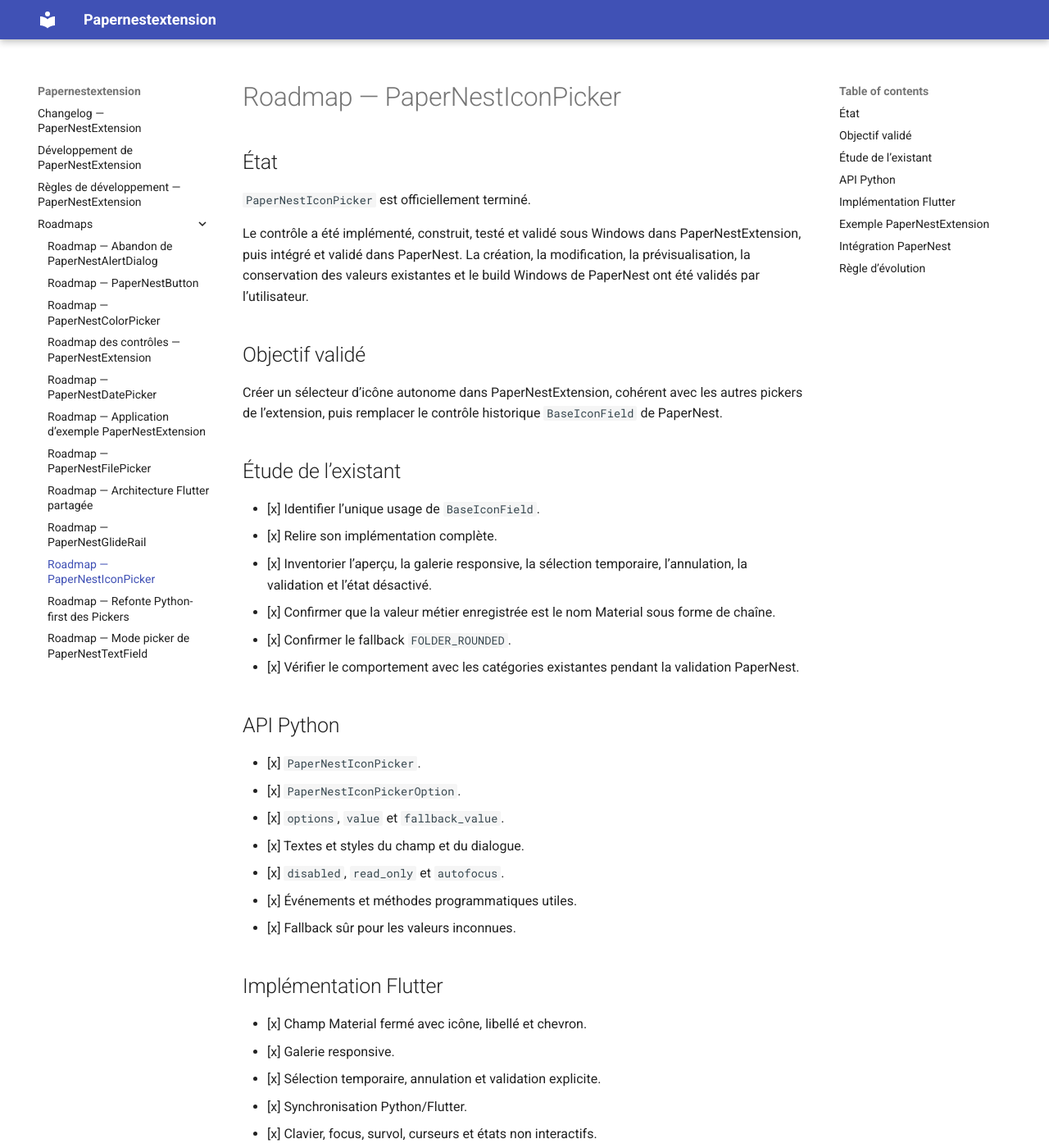
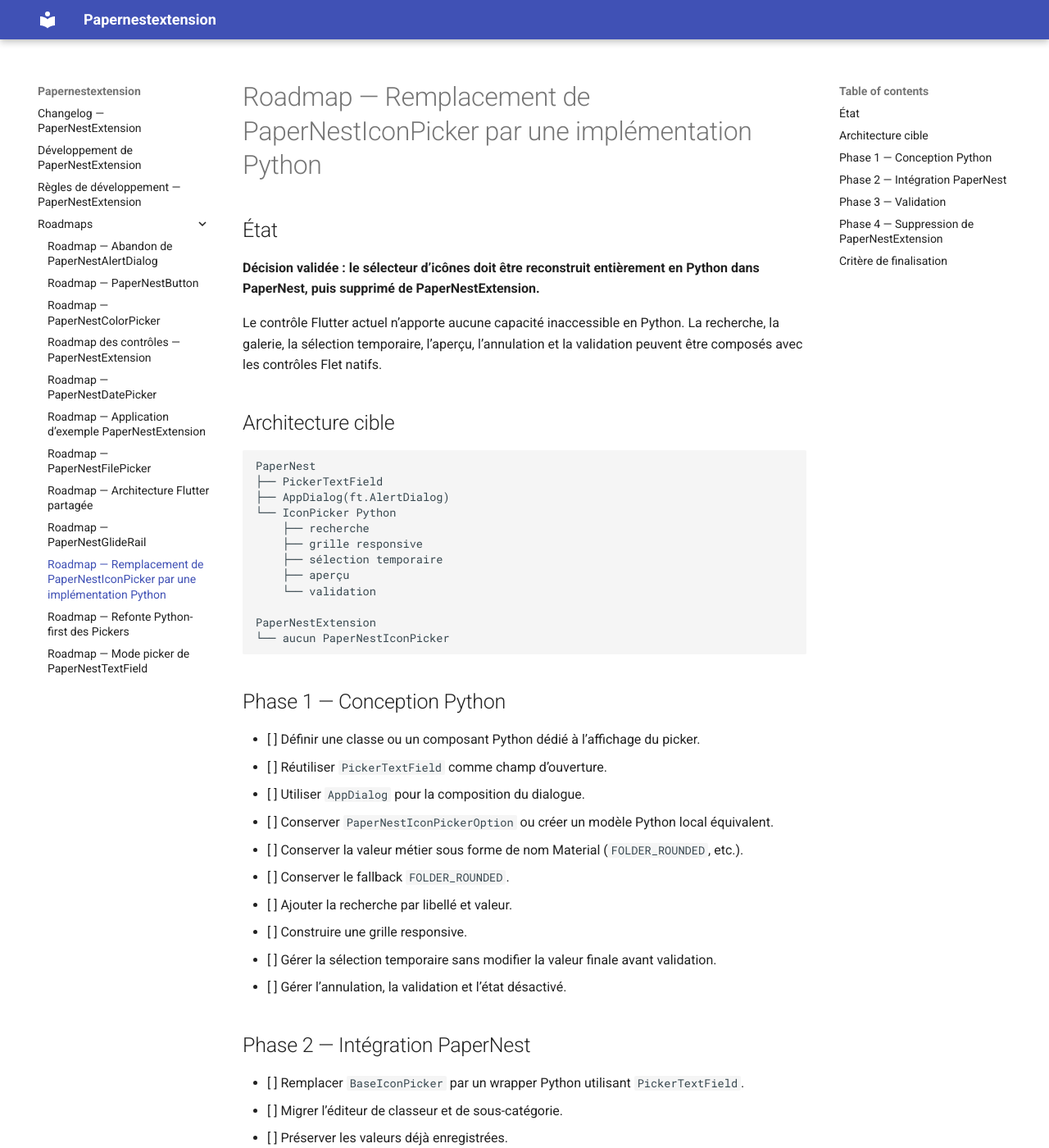
Before and after one commit to Drenae/PaperNestExtension, an MkDocs documentation site: the page built from docs/roadmaps/ROADMAP_ICON_PICKER.md, in a window 1280 px wide and 1400 px high. Shown: the whole window at 82% size. Built offline with MkDocs 1.6.1 and Material for MkDocs 9.7.7, drawn with Linux system fonts in a browser that asks for light colours; some of the changed text lies outside the part shown.

Commit message:
docs: redefine IconPicker roadmap for Python-only implementation

````diff
--- a/docs/roadmaps/ROADMAP_ICON_PICKER.md
+++ b/docs/roadmaps/ROADMAP_ICON_PICKER.md
@@ -1,63 +1,75 @@
-# Roadmap — PaperNestIconPicker
+# Roadmap — Remplacement de PaperNestIconPicker par une implémentation Python
 
 ## État
 
-`PaperNestIconPicker` est officiellement terminé.
+**Décision validée : le sélecteur d’icônes doit être reconstruit entièrement en Python dans PaperNest, puis supprimé de PaperNestExtension.**
 
-Le contrôle a été implémenté, construit, testé et validé sous Windows dans PaperNestExtension, puis intégré et validé dans PaperNest. La création, la modification, la prévisualisation, la conservation des valeurs existantes et le build Windows de PaperNest ont été validés par l’utilisateur.
+Le contrôle Flutter actuel n’apporte aucune capacité inaccessible en Python. La recherche, la galerie, la sélection temporaire, l’aperçu, l’annulation et la validation peuvent être composés avec les contrôles Flet natifs.
 
-## Objectif validé
+## Architecture cible
 
-Créer un sélecteur d’icône autonome dans PaperNestExtension, cohérent avec les autres pickers de l’extension, puis remplacer le contrôle historique `BaseIconField` de PaperNest.
+```text
+PaperNest
+├── PickerTextField
+├── AppDialog(ft.AlertDialog)
+└── IconPicker Python
+    ├── recherche
+    ├── grille responsive
+    ├── sélection temporaire
+    ├── aperçu
+    └── validation
 
-## Étude de l’existant
+PaperNestExtension
+└── aucun PaperNestIconPicker
+```
 
-- [x] Identifier l’unique usage de `BaseIconField`.
-- [x] Relire son implémentation complète.
-- [x] Inventorier l’aperçu, la galerie responsive, la sélection temporaire, l’annulation, la validation et l’état désactivé.
-- [x] Confirmer que la valeur métier enregistrée est le nom Material sous forme de chaîne.
-- [x] Confirmer le fallback `FOLDER_ROUNDED`.
-- [x] Vérifier le comportement avec les catégories existantes pendant la validation PaperNest.
+## Phase 1 — Conception Python
 
-## API Python
+- [ ] Définir une classe ou un composant Python dédié à l’affichage du picker.
+- [ ] Réutiliser `PickerTextField` comme champ d’ouverture.
+- [ ] Utiliser `AppDialog` pour la composition du dialogue.
+- [ ] Conserver `PaperNestIconPickerOption` ou créer un modèle Python local équivalent.
+- [ ] Conserver la valeur métier sous forme de nom Material (`FOLDER_ROUNDED`, etc.).
+- [ ] Conserver le fallback `FOLDER_ROUNDED`.
+- [ ] Ajouter la recherche par libellé et valeur.
+- [ ] Construire une grille responsive.
+- [ ] Gérer la sélection temporaire sans modifier la valeur finale avant validation.
+- [ ] Gérer l’annulation, la validation et l’état désactivé.
 
-- [x] `PaperNestIconPicker`.
-- [x] `PaperNestIconPickerOption`.
-- [x] `options`, `value` et `fallback_value`.
-- [x] Textes et styles du champ et du dialogue.
-- [x] `disabled`, `read_only` et `autofocus`.
-- [x] Événements et méthodes programmatiques utiles.
-- [x] Fallback sûr pour les valeurs inconnues.
+## Phase 2 — Intégration PaperNest
 
-## Implémentation Flutter
+- [ ] Remplacer `BaseIconPicker` par un wrapper Python utilisant `PickerTextField`.
+- [ ] Migrer l’éditeur de classeur et de sous-catégorie.
+- [ ] Préserver les valeurs déjà enregistrées.
+- [ ] Préserver la prévisualisation dynamique.
+- [ ] Vérifier le comportement avec une valeur inconnue.
+- [ ] Vérifier la création et la modification des classeurs.
 
-- [x] Champ Material fermé avec icône, libellé et chevron.
-- [x] Galerie responsive.
-- [x] Sélection temporaire, annulation et validation explicite.
-- [x] Synchronisation Python/Flutter.
-- [x] Clavier, focus, survol, curseurs et états non interactifs.
-- [x] Enregistrement et exports publics.
+## Phase 3 — Validation
 
-## Exemple PaperNestExtension
+- [ ] Tester la recherche.
+- [ ] Tester la sélection et l’annulation.
+- [ ] Tester la validation explicite.
+- [ ] Tester la conservation d’une valeur existante.
+- [ ] Tester le fallback.
+- [ ] Tester `disabled` et `read_only`.
+- [ ] Valider le rendu Windows.
+- [ ] Valider `flet run --recursive`.
+- [ ] Valider le build Windows PaperNest.
+- [ ] Faire valider visuellement et fonctionnellement par l’utilisateur.
 
-- [x] Exemple intégré à l’application principale.
-- [x] Compilation et build Windows.
-- [x] Valeur initiale, modification programmée et fallback.
-- [x] Annulation et validation.
-- [x] `disabled`, `read_only`, clavier et focus.
-- [x] Validation visuelle et fonctionnelle par l’utilisateur.
+## Phase 4 — Suppression de PaperNestExtension
 
-## Intégration PaperNest
+Cette phase ne commence qu’après validation du remplacement Python.
 
-- [x] Wrapper thématique dédié.
-- [x] Conversion des options existantes.
-- [x] Remplacement de `BaseIconField` dans l’éditeur.
-- [x] Préservation des valeurs enregistrées et du fallback.
-- [x] Validation de la création et de la modification des classeurs.
-- [x] Validation du build Windows.
-- [ ] Supprimer définitivement la définition historique de `BaseIconField` pendant la passe de nettoyage globale.
-- [ ] Nettoyer les imports devenus inutiles dans `forms.py` pendant la même passe.
+- [ ] Supprimer le contrôle Python `PaperNestIconPicker` de l’extension.
+- [ ] Supprimer `PaperNestIconPickerOption` de l’extension si le modèle devient local à PaperNest.
+- [ ] Supprimer le contrôle Flutter.
+- [ ] Supprimer son enregistrement et ses exports.
+- [ ] Supprimer les exemples spécifiques devenus inutiles.
+- [ ] Nettoyer la documentation et les imports.
+- [ ] Compiler et valider PaperNestExtension après suppression.
 
-## Règle d’évolution
+## Critère de finalisation
 
-Le contrôle est fonctionnellement fermé. Toute évolution future devra répondre à un besoin réel constaté dans PaperNest.
+La roadmap sera terminée lorsque le sélecteur Python offrira tous les comportements réellement utilisés dans PaperNest, sera validé sous Windows, puis que le fork Flutter aura été retiré sans régression.
````
